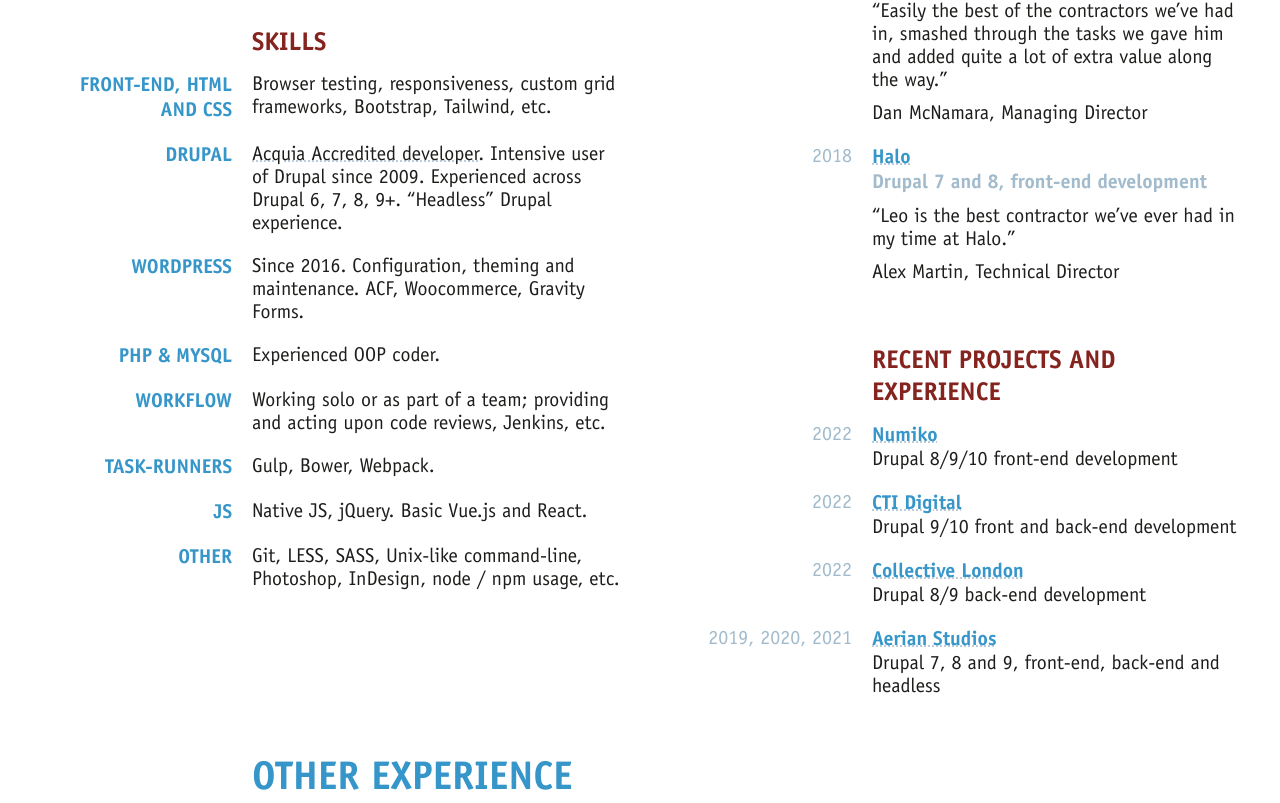
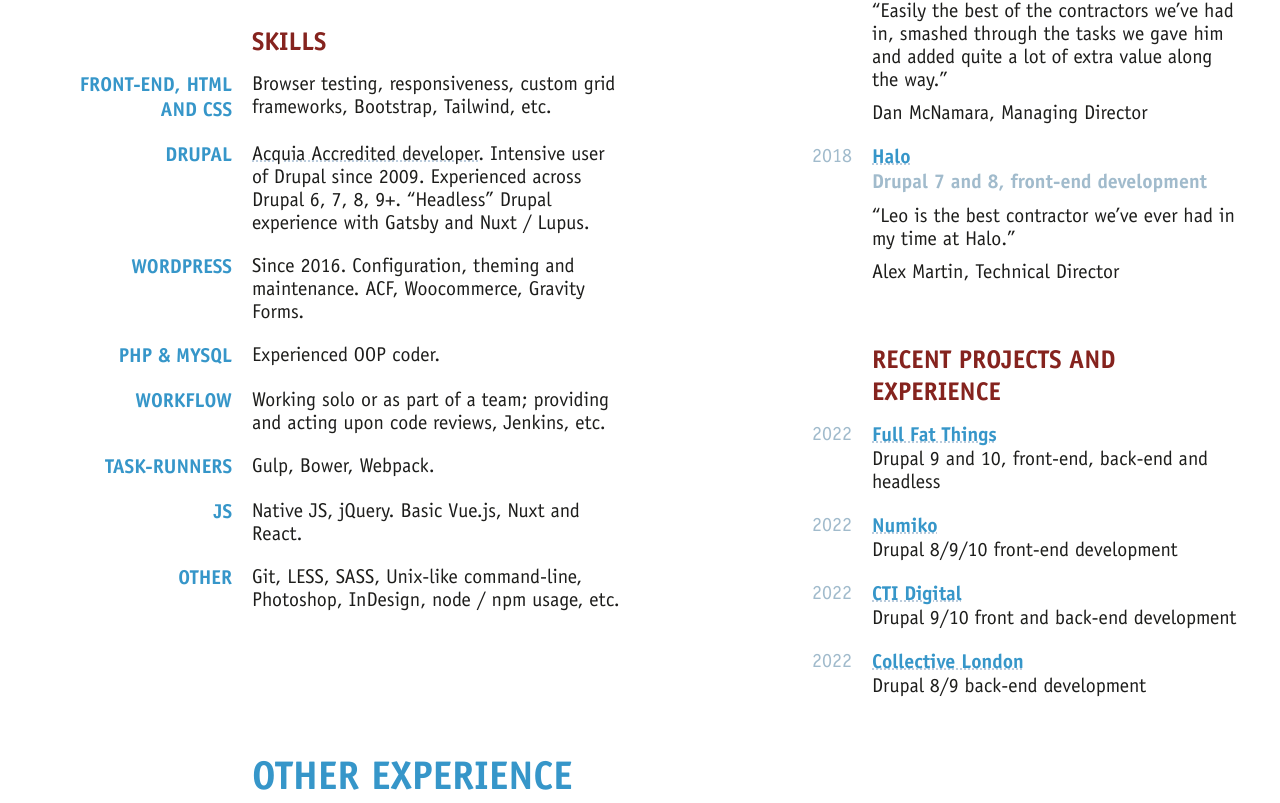
Before and after one commit to leopitt/leopitt, a React (Create React App) app in the folder docroot/app/: page / in a window 1280 px wide. Shown: the part 537-1340 px from the top of the page. Built offline with nearby package versions, Linux system fonts and the light colour scheme.

Commit message:
Updated with latest FFT experience.

```diff
--- a/docroot/app/src/App.js
+++ b/docroot/app/src/App.js
@@ -29,7 +29,7 @@
 
         <Footer>
           <MailMe/><br/>
-          updated: 12/01/2023
+          updated: 27/01/2023
         </Footer>
       </div>
     </>
--- a/docroot/app/src/sheets/Experience.js
+++ b/docroot/app/src/sheets/Experience.js
@@ -25,7 +25,8 @@
                   'BBC',
                   'Freesat',
                   'HD Upgrade',
-                  'The Official Charts'
+                  'The Official Charts',
+                  'Capital Economics'
                 ]}
               />
             </>}
--- a/docroot/app/src/sheets/Front.js
+++ b/docroot/app/src/sheets/Front.js
@@ -47,7 +47,7 @@
           <ContentRow
             label={'Drupal'}
             content={<p><ExternalLink href={'https://certification.acquia.com/user/7651'}>Acquia Accredited developer</ExternalLink>. Intensive user of Drupal since 2009. Experienced across Drupal
-              6, 7, 8, 9+. “Headless” Drupal experience.</p>}
+              6, 7, 8, 9+. “Headless” Drupal experience with Gatsby and Nuxt / Lupus.</p>}
           />
           <ContentRow
             label={'Wordpress'}
@@ -68,7 +68,7 @@
           />
           <ContentRow
             label={'JS'}
-            content={<p>Native JS, jQuery. Basic Vue.js and React.</p>}
+            content={<p>Native JS, jQuery. Basic Vue.js, Nuxt and React.</p>}
           />
           <ContentRow
             label={'Other'}
@@ -111,6 +111,15 @@
           <TitleRow>Recent Projects and experience</TitleRow>
 
           <ContentRow
+            label={'2022'}
+            labelLevel={6}
+            content={<>
+              <h4 className="t-heading-4"><AgencyLink id={'fullfatthings'}/></h4>
+              <p>Drupal 9 and 10, front-end, back-end and headless</p>
+            </>}
+          />
+
+          <ContentRow
             label={2022}
             labelLevel={6}
             content={<>
@@ -136,15 +145,6 @@
               <p>Drupal 8/9 back-end development</p>
             </>}
           />
-
-          <ContentRow
-            label={'2019, 2020, 2021'}
-            labelLevel={6}
-            content={<>
-              <h4 className="t-heading-4"><AgencyLink id={'aerian'}/></h4>
-              <p>Drupal 7, 8 and 9, front-end, back-end and headless</p>
-            </>}
-          />
         </Section>
       </div>
     </>
```
